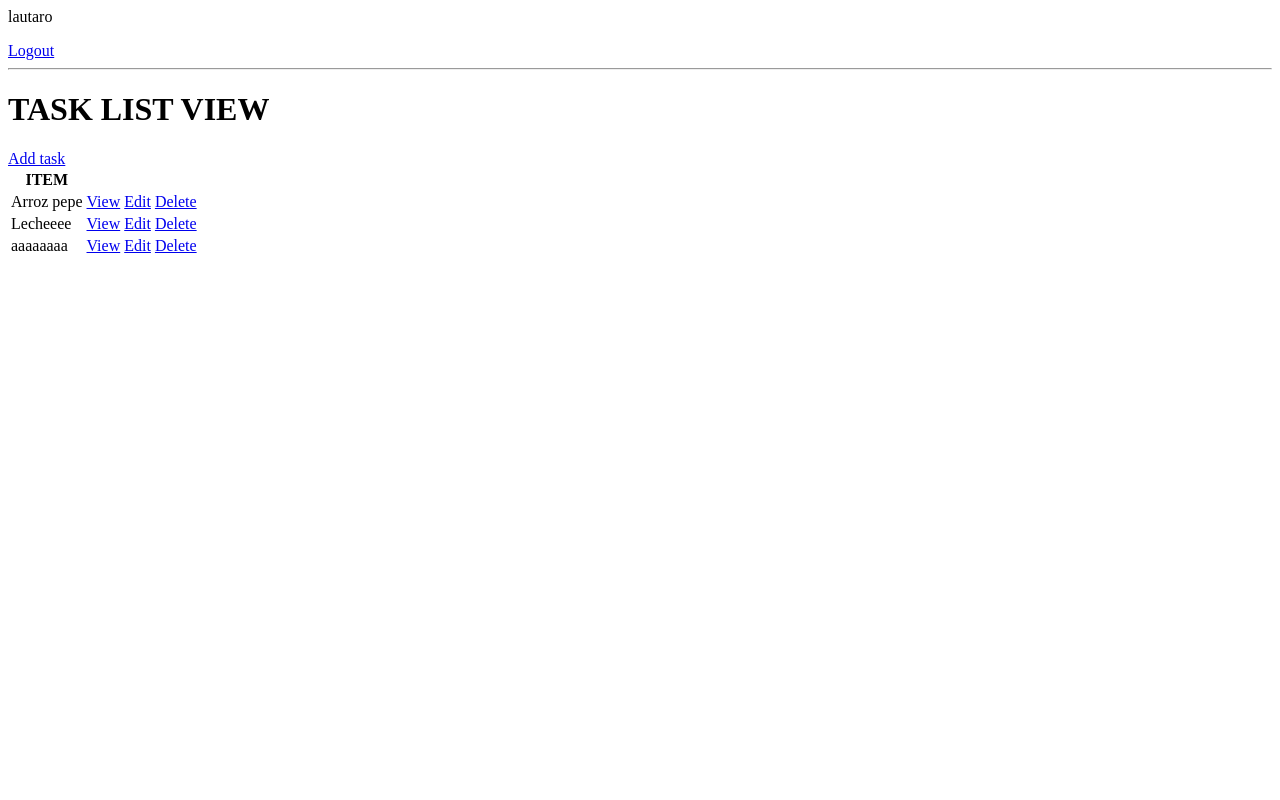
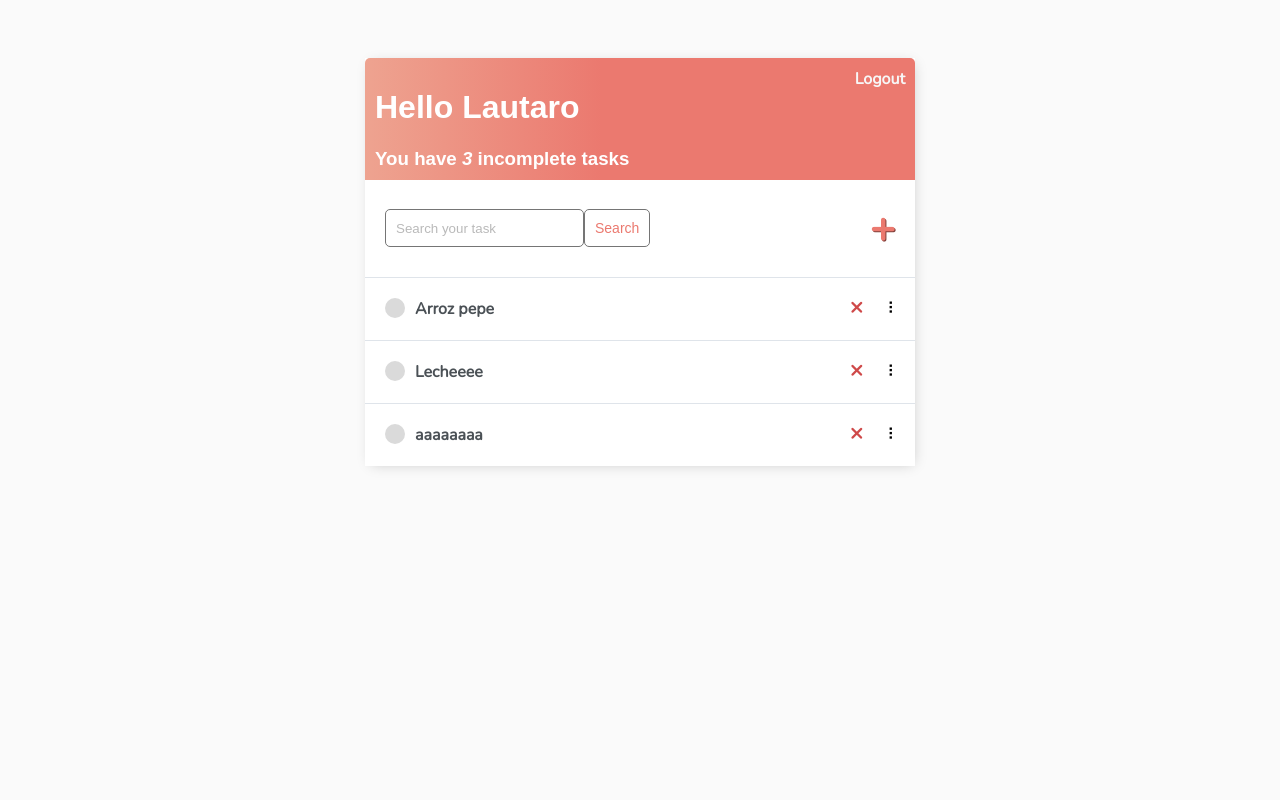
Before and after one commit to LautaroFullone/ToDo-List, a Django app: page / in a window 1280 px wide. Run offline with Django 3.2, Linux system fonts and the light colour scheme; a user stored in the database is signed in; data comes from the database, SQL or seed files in the repository; both versions use the stored data as it was after the commit.

Commit message:
best view

```diff
--- /dev/null
+++ b/base/templates/base/main.html
@@ -0,0 +1,205 @@
+<!DOCTYPE html>
+<html lang="en">
+
+<head>
+    <meta charset="utf-8">
+    <meta name="description"
+        content="This is to do list implemented using Django by Dennis Ivy who is a full stack web developer.">
+
+    <meta http-equiv="X-UA-Compatible" content="IE=edge">
+    <title>To Do Items</title>
+    <meta name="description" content="">
+    <meta name="viewport" content="width=device-width, initial-scale=1">
+
+    <link rel="preconnect" href="https://fonts.gstatic.com">
+    <link href="https://fonts.googleapis.com/css2?family=Nunito:wght@200&display=swap" rel="stylesheet">
+
+    <style>
+        body {
+            background-color: #FAFAFA;
+            font-family: 'Nunito', sans-serif;
+            padding-top: 50px;
+        }
+
+        h1, h2, h3, h4, h5, h6 {
+            font-family: 'Raleway', sans-serif;
+        }
+
+        a, p {
+            color: #4b5156
+        }
+
+        a {
+            font-weight: 600;
+        }
+
+        .container {
+            max-width: 550px;
+            margin: auto;
+            background-color: #fff;
+            -webkit-box-shadow: 2px 2px 13px -4px rgba(0, 0, 0, 0.21);
+            box-shadow: 2px 2px 13px -4px rgba(0, 0, 0, 0.21);
+        }
+
+        input {
+            outline: none;
+            border: none;
+        }
+
+        .header-bar {
+            display: flex;
+            justify-content: space-between;
+            color: #fff;
+            padding: 10px;
+            border-radius: 5px 5px 0 0;
+            background: linear-gradient(90deg, #EEA390 0%, #EB796F 43%, #EB796F 100%);
+        }
+
+        .header-bar a {
+            color: rgb(247, 247, 247);
+            text-decoration: none;
+        }
+
+        .task-wrapper {
+            display: flex;
+            align-items: center;
+            justify-content: space-between;
+            background-color: #fff;
+            border-top: 1px solid #dfe4ea;
+            overflow: hidden;
+        }
+
+        .task-title {
+            display: flex;
+            padding: 20px;
+        }
+
+        .task-title a {
+            text-decoration: none;
+            color: #4b5156;
+            margin-left: 10px;
+        }
+
+        .task-complete-icon {
+            height: 20px;
+            width: 20px;
+            background-color: rgb(105, 192, 105);
+            border-radius: 50%;
+        }
+
+        .task-incomplete-icon {
+            height: 20px;
+            width: 20px;
+            background-color: rgb(218, 218, 218);
+            border-radius: 50%;
+        }
+
+        .delete-link {
+            text-decoration: none;
+            font-weight: 900;
+            color: #cf4949;
+            font-size: 22px;
+            line-height: 0;
+            padding: 20px 0px;
+        }
+
+        /*Handle Classes*/
+
+        .handle {
+            display: inline-block;
+            padding: 20px 16px;
+            cursor: grab;
+            user-select: none;
+        }
+
+        .handle:after,
+        .handle:before {
+            display: block;
+            content: "";
+        }
+
+        .handle:active,
+        .handle:active:before,
+        .handle:active:after {
+            cursor: grabbing;
+        }
+
+        .dropArea {
+            background-color: #f1f2f6;
+            color: black;
+            border: #ced6e0 1px solid;
+        }
+
+        .selectedTask {
+            opacity: 0.6;
+        }
+
+
+        #add-link {
+            color: #EB796F;
+            text-decoration: none;
+            font-size: 42px;
+            text-shadow: 1px 1px #81413b;
+        }
+
+        #search-add-wrapper {
+            display: flex;
+            justify-content: space-between;
+            align-items: center;
+            padding: 20px;
+        }
+
+        @media screen and (max-width:320px) {
+            #search-add-wrapper {
+                padding: 10px;
+            }
+        }
+
+        input[type=text],
+        input[type=password],
+        textarea {
+            border: 1px solid #757575;
+            border-radius: 5px;
+            padding: 10px;
+            width: 90%;
+        }
+
+        label {
+            padding-top: 10px !important;
+            display: block;
+        }
+
+        ::placeholder {
+            font-weight: 300;
+            opacity: 0.5;
+        }
+
+        .button {
+            border: 1px solid #757575;
+            background-color: #FFF;
+            color: #EB796F;
+            padding: 10px;
+            font-size: 14px;
+            border-radius: 5px;
+            cursor: pointer;
+            text-decoration: none;
+        }
+
+        .card-body {
+            padding: 20px;
+        }
+    </style>
+</head>
+
+<body>
+
+    <div class="container">
+        {% block content %}
+
+        {% endblock content %}
+    </div>
+
+</body>
+
+
+</html>
--- a/base/templates/base/task_list.html
+++ b/base/templates/base/task_list.html
@@ -1,34 +1,68 @@
+{% extends 'base/main.html' %} {% block content %}
 
-{% if request.user.is_authenticated %}
-    <p>{{ request.user }}</p>
-    <a href="{% url 'logout' %}">Logout</a>
+<script src="https://cdn.jsdelivr.net/npm/sortablejs@latest/Sortable.min.js"></script>
+<div class="header-bar">
+    <div>
+        <h1>Hello {{request.user|title}}</h1>
+        <h3 style="margin:0">You have <i>{{count}}</i> incomplete task{{ count|pluralize:"s" }}</h3>
+    </div>
 
-{% else %}
-    <a href="{% url 'login' %}">Login</a>
+    {% if request.user.is_authenticated %}
+        <a href="{% url 'logout' %}">Logout</a>
+    {% else %}
+        <a href="{% url 'login' %}">Login</a>
+    {% endif %}
+</div>
 
-{% endif %}
 
-<hr>
-<h1>TASK LIST VIEW {{ color }}</h1>
-<a href="{% url 'task-create' %}">Add task</a>
-<table>
-    <tr>
-        <th>ITEM</th>
-    </tr>
-    {%  for task in tasks %}
-    <tr>
-        <td>{{ task.title }}</td>
-        <td>
-            <a href="{% url 'task' task.id %}">View</a>
-        </td>
-         <td>
-            <a href="{% url 'task-update' task.id %}">Edit</a>
-        </td>
-         <td>
-             <a href="{% url 'task-delete' task.id %}">Delete</a>
-         </td>
-    </tr>
-    {%  empty %}
-        <h3>No items in list</h3>
+<div id="search-add-wrapper">
+    <form method="GET" style="display: flex;">
+        <input type='text' name='search-area' placeholder="Search your task" value="{{search_input}}">
+        <input class="button" type="submit" value='Search'>
+    </form>
+    {% if tasks|length > 0 %}
+        <a id="add-link" href="{% url 'task-create' %}">&#x2b;</a>
+    {% endif %}
+</div>
+
+
+<!-- Hidden form. Form submits new item positions -->
+<form style="display: none;" id="reorderForm" method="post" action="{% url 'task-reorder' %}">
+    {% csrf_token %}
+    <input type="hidden" id="positionInput" name="position">
+</form>
+
+
+<div id="tasklist" class="task-items-wrapper">
+    {% for task in tasks %}
+    <div class="task-wrapper" data-position="{{task.pk}}">
+        <div class="task-title">
+            {% if task.complete %}
+                <div class="task-complete-icon"></div>
+                <i>
+                    <s>
+                        <a href="{% url 'task-update' task.id %}">{{task.title}}</a>
+                    </s>
+                </i>
+            {% else %}
+                <div class="task-incomplete-icon"></div>
+                <a href="{% url 'task-update' task.id %}">{{task.title}}</a>
+            {% endif %}
+        </div>
+        <div class="task-controls">
+            <a class="delete-link" href="{% url 'task-delete' task.id %}">&#215;</a>
+            <span class="handle">&nbsp;&#10247;</span>
+        </div>
+    </div>
+
+    {% empty %}
+        <div style="text-align: center; padding-bottom: 10px; line-height: 1em;">
+            <h3>No new tasks are created.</h3>
+            <h3>Create a <a style="text-decoration: none; color: #e53935;" href="{% url 'task-create' %}">New task</a> ! </h3>
+        </div>
     {% endfor %}
-</table>
+</div>
+
+
+
+{% endblock content %}
--- a/base/urls.py
+++ b/base/urls.py
@@ -28,4 +28,5 @@ urlpatterns = [
     path('task-create/', TaskCreate.as_view(), name='task-create'),
     path('task-update/<int:pk>/', TaskUpdate.as_view(), name='task-update'),
     path('task-delete/<int:pk>/', TaskDelete.as_view(), name='task-delete'),
+    path('task-reorder/', TaskReorder.as_view(), name='task-reorder'),
 ]
--- a/base/views.py
+++ b/base/views.py
@@ -1,4 +1,6 @@
-from django.shortcuts import render
+from django.db import transaction
+from django.shortcuts import render, redirect
+from django.views import View
 from django.views.generic.list import ListView
 from django.views.generic.detail import DetailView
 from django.views.generic.edit import CreateView, UpdateView, DeleteView, FormView
@@ -9,6 +11,7 @@ from django.contrib.auth.mixins import LoginRequiredMixin
 from django.contrib.auth.forms import UserCreationForm
 from django.contrib.auth import login
 
+from .forms import PositionForm
 from .models import Task
 
 
@@ -24,27 +27,37 @@ class CustomLoginView(LoginView):
 class RegisterPage(FormView):
     template_name = 'base/register.html'
     form_class = UserCreationForm
-    redirect_authenticated_user = True
+    redirect_authenticated_user = True #no funciona
     success_url = reverse_lazy('tasks')
 
     def form_valid(self, form):
         user = form.save()
-
         if user is not None:
             login(self.request, user)
-
         return super(RegisterPage, self).form_valid(form)
 
+    def get(self, *args, **kwargs):
+        if self.request.user.is_authenticated:
+            return redirect('tasks')
+        return super(RegisterPage, self).get(*args, **kwargs)
 
-    # restringe la vista a logged users
+
+                #restringe la vista a logged users
 class TaskList(LoginRequiredMixin, ListView):
     model = Task
     context_object_name = 'tasks'
 
-    def get_context_data(self, **kwargs):  # filtra las taks del user logeado
+    def get_context_data(self, **kwargs):
         context = super().get_context_data(**kwargs)
         context['tasks'] = context['tasks'].filter(user=self.request.user)
-        context['count'] = context['tasks'].filter(complete=False).count()  # nose muy bien que significa el complete=False
+        context['count'] = context['tasks'].filter(complete=False).count()
+
+        search_input = self.request.GET.get('search-area') or ''
+        if search_input:
+            context['tasks'] = context['tasks'].filter(title__startswith= search_input)
+
+        context['search_input'] = search_input
+
         return context
 
 
@@ -56,18 +69,17 @@ class TaskDetail(LoginRequiredMixin, DetailView):
 
 class TaskCreate(LoginRequiredMixin, CreateView):
     model = Task
-    fields = ['title', 'description',
-              'complete']  # SON LOS ATRIBUTOS DEL MODELO QUE QUEREMOS EN EL FORMULARIO -> ['title', 'description']
+    fields = ['title', 'description', 'complete']  # SON LOS ATRIBUTOS DEL MODELO QUE QUEREMOS EN EL FORMULARIO -> ['title', 'description']
     success_url = reverse_lazy('tasks')  # cuando es success envio a la vista de tasks
 
-    def form_invalid(self, form):
+    def form_valid(self, form):   #asigna el usuario que crea la Task, al objeto task
         form.instance.user = self.request.user
         return super(TaskCreate, self).form_valid(form)
 
 
 class TaskUpdate(LoginRequiredMixin, UpdateView):
     model = Task
-    fields = '__all__'
+    fields = ['title', 'description', 'complete']
     success_url = reverse_lazy('tasks')
 
 
@@ -75,3 +87,19 @@ class TaskDelete(LoginRequiredMixin, DeleteView):
     model = Task
     context_object_name = 'task'
     success_url = reverse_lazy('tasks')
+
+    def get_queryset(self):
+        owner = self.request.user
+        return self.model.objects.filter(user=owner)
+
+class TaskReorder(View):
+    def post(self, request):
+        form = PositionForm(request.POST)
+
+        if form.is_valid():
+            positionList = form.cleaned_data["position"].split(',')
+
+            with transaction.atomic():
+                self.request.user.set_task_order(positionList)
+
+        return redirect(reverse_lazy('tasks'))
```
Also changed, not shown: base/forms.py (added, +7 -0 lines), db.sqlite3.
